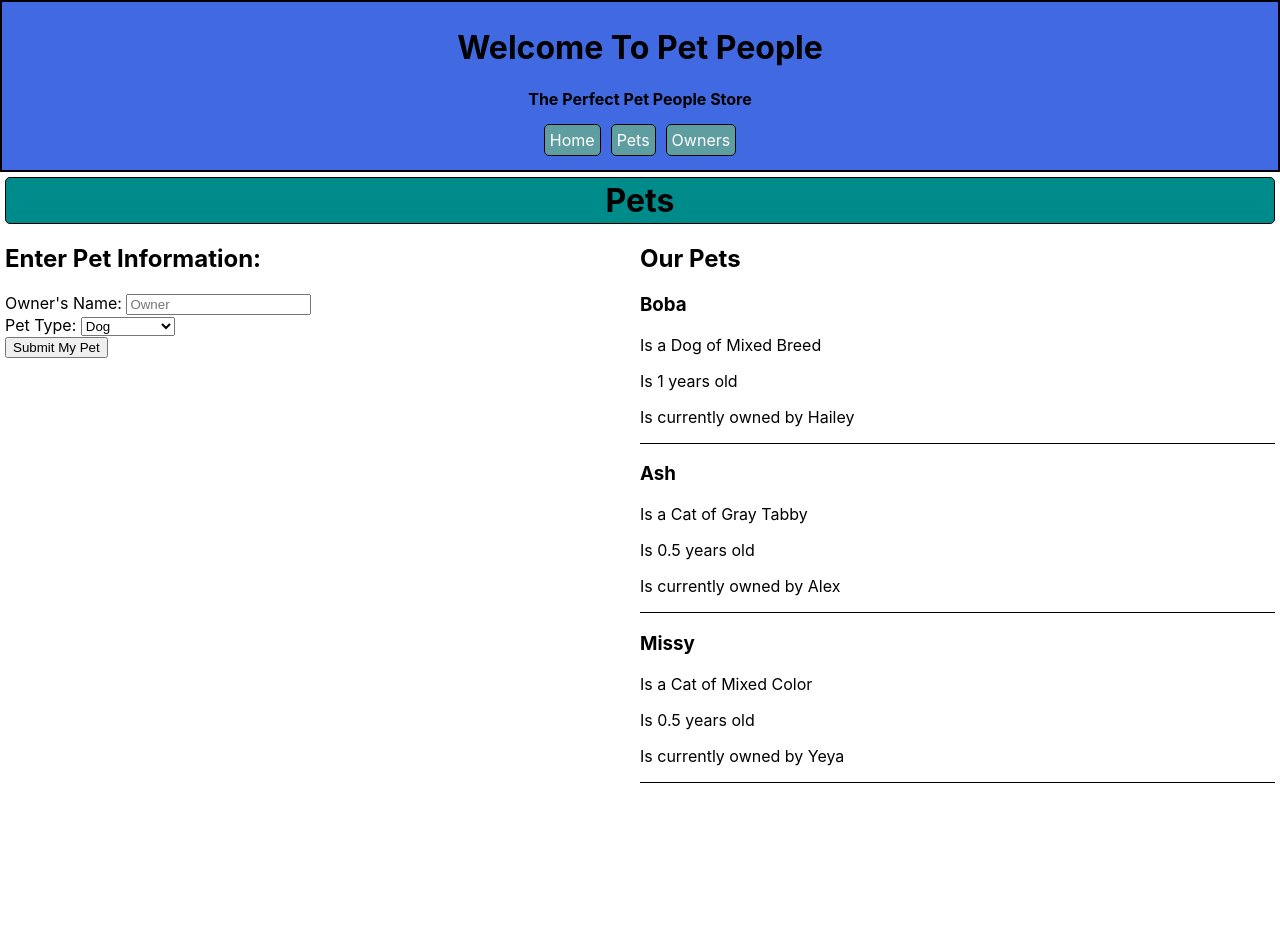
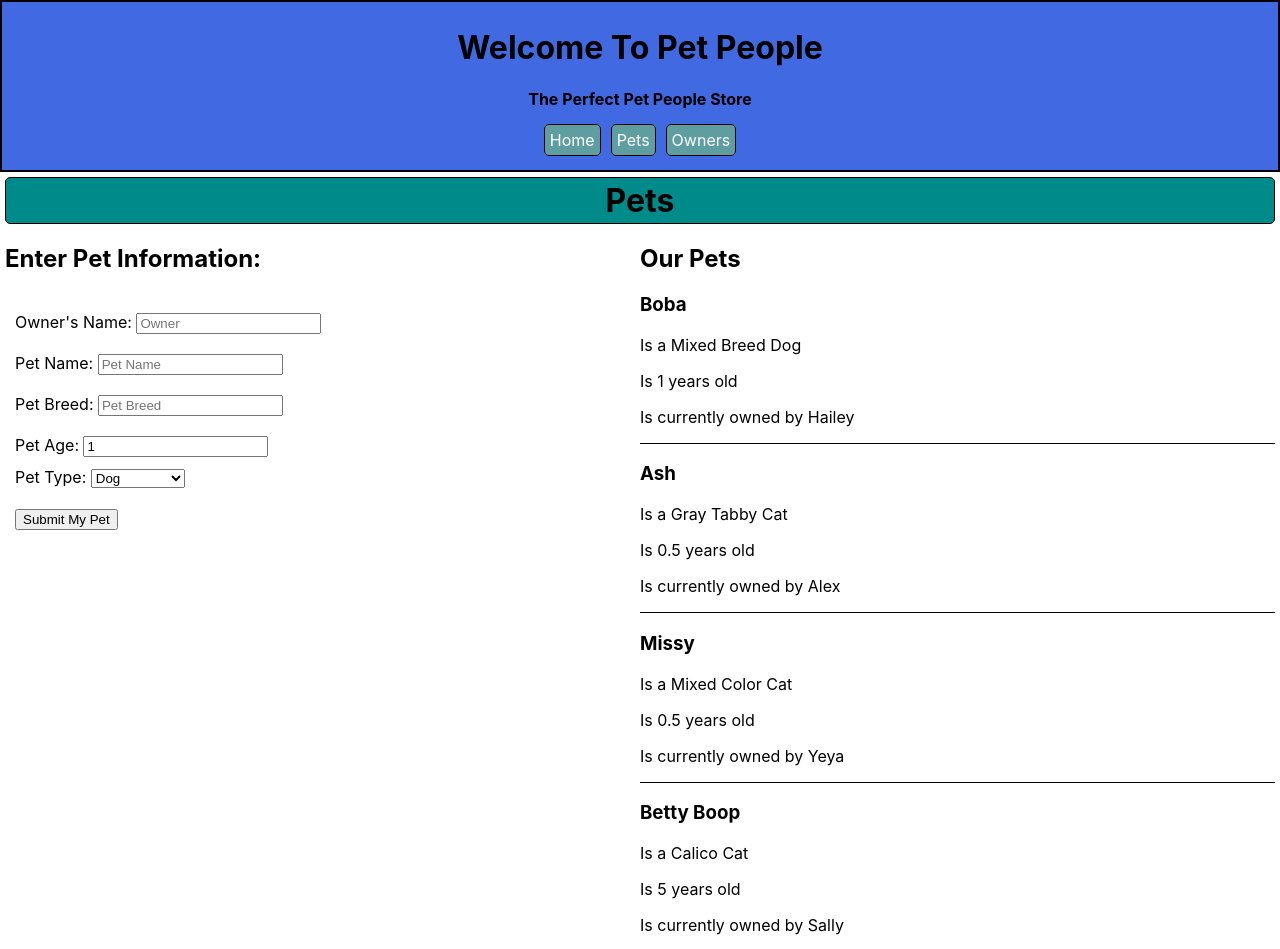
Before and after one commit to alouzao10/React_Playground, a React (Create React App) app in the folder pet_tracker/: page /pets in a window 1280 px wide. Shown: the top 949 px of the page. Before the commit the page ends 800 px from the top, so only its background shows below. Built offline with nearby package versions, Linux system fonts and the light colour scheme.

Commit message:
working on pets and owners forms with adding data to local json server

```diff
--- a/pet_tracker/src/Components/ForPets/Pets.js
+++ b/pet_tracker/src/Components/ForPets/Pets.js
@@ -3,10 +3,21 @@ import React, { useContext, useState } from 'react';
 import { GlobalContext } from '../../Context/GlobalState';
 
 function Pets() {
-  const { pets } = useContext(GlobalContext);
+  const { pets, addPet } = useContext(GlobalContext);
 
   const [owner, setOwner] = useState('');
-  const [type, setType] = useState('');
+  const [type, setType] = useState('Dog');
+  const [name, setPetName] = useState('');
+  const [breed, setPetBreed] = useState('');
+  const [age, setPetAge] = useState(1);
+
+  const [petTypes, setPetTypes] = useState([
+    { id: 1, type: 'Dog' },
+    { id: 2, type: 'Cat' },
+    { id: 3, type: 'Fish' },
+    { id: 4, type: 'Bird' },
+    { id: 5, type: 'Other' },
+  ]);
 
   const updatePetItem = (e) => {
     let field = e.target.name;
@@ -15,6 +26,15 @@ function Pets() {
     switch (field) {
       case 'owner':
         setOwner(value);
+        break;
+      case 'petName':
+        setPetName(value);
+        break;
+      case 'petBreed':
+        setPetBreed(value);
+        break;
+      case 'petAge':
+        setPetAge(value);
         break;
       case 'type':
         setType(value);
@@ -26,8 +46,26 @@ function Pets() {
 
   const handleSubmit = (e) => {
     e.preventDefault();
-    console.log('Pet', type);
-    console.log('Owner', owner);
+    if (owner === '' || owner === undefined || owner === null) {
+      alert("Please Enter Owner's Name");
+    } else if (name === '' || name === undefined || name === null) {
+      alert("Please Enter Pet's Name");
+    } else if (age === '' || age === undefined || age === null) {
+      alert("Please Enter Pet's Age");
+    } else if (breed === '' || breed === undefined || breed === null) {
+      alert("Please Enter Pet's Breed");
+    } else if (type === '' || type === undefined || type === null) {
+      alert("Please Select Pet's Type");
+    }
+    let newPet = {
+      id: Math.random() * 100 + 1,
+      name,
+      type,
+      breed,
+      age,
+      owner,
+    };
+    addPet(newPet);
   };
 
   return (
@@ -36,7 +74,7 @@ function Pets() {
       <div className='row'>
         <div className='column'>
           <h2>Enter Pet Information:</h2>
-          <form onSubmit={handleSubmit}>
+          <form onSubmit={handleSubmit} className='petForm'>
             <label>Owner's Name: </label>
             <input
               type='text'
@@ -44,6 +82,32 @@ function Pets() {
               name='owner'
               onChange={updatePetItem}
               placeholder='Owner'
+            />
+            <br />
+            <label>Pet Name: </label>
+            <input
+              type='text'
+              value={name}
+              name='petName'
+              onChange={updatePetItem}
+              placeholder='Pet Name'
+            />
+            <br />
+            <label>Pet Breed: </label>
+            <input
+              type='text'
+              value={breed}
+              name='petBreed'
+              onChange={updatePetItem}
+              placeholder='Pet Breed'
+            />
+            <br />
+            <label>Pet Age: </label>
+            <input
+              type='number'
+              value={age}
+              name='petAge'
+              onChange={updatePetItem}
             />
             <br />
             <label>Pet Type: </label>
@@ -56,19 +120,13 @@ function Pets() {
               <option disabled defaultValue>
                 Select a Pet
               </option>
-              <option value='dog' key={1}>
-                Dog
-              </option>
-              <option value='cat' key={2}>
-                Cat
-              </option>
-              <option value='fish' key={3}>
-                Fish
-              </option>
-              <option value='other' key={4}>
-                Other
-              </option>
+              {petTypes.map((petType) => (
+                <option value={petType.type} key={petType.id}>
+                  {petType.type}
+                </option>
+              ))}
             </select>
+            <br />
             <br />
             <button type='submit'>Submit My Pet</button>
           </form>
@@ -79,7 +137,7 @@ function Pets() {
             <div key={pet.id}>
               <h3>{pet.name}</h3>
               <p>
-                Is a {pet.type} of {pet.breed}
+                Is a {pet.breed} {pet.type}
               </p>
               <p>Is {pet.age} years old</p>
               <p>Is currently owned by {pet.owner}</p>
--- a/pet_tracker/src/Context/GlobalState.js
+++ b/pet_tracker/src/Context/GlobalState.js
@@ -17,37 +17,37 @@ export const GlobalProvider = ({ children }) => {
 
   function addPet(newPet) {
     setState({
-      type: 'ADD_PET',
-      payload: newPet,
+      action: 'ADD_PET',
+      data: newPet,
     });
   }
 
   function removePet(petID) {
     setState({
-      type: 'REMOVE_PET',
-      payload: petID,
+      action: 'REMOVE_PET',
+      data: petID,
     });
   }
 
   function addOwner(newOwner) {
     setState({
-      type: 'ADD_OWNER',
-      payload: newOwner,
+      action: 'ADD_OWNER',
+      data: newOwner,
     });
   }
 
   function removeOwner(ownerID) {
     setState({
-      type: 'REMOVE_OWNER',
-      payload: ownerID,
+      action: 'REMOVE_OWNER',
+      data: ownerID,
     });
   }
 
   return (
     <GlobalContext.Provider
       value={{
-        owners: state.owners,
-        pets: state.pets,
+        owners: initialState.owners,
+        pets: initialState.pets,
         addPet,
         removePet,
         addOwner,
--- a/pet_tracker/src/Data/db.json
+++ b/pet_tracker/src/Data/db.json
@@ -23,6 +23,22 @@
       "age": 0.5,
       "owner": "Yeya",
       "id": 3
+    },
+    {
+      "id": 18.226841273532134,
+      "name": "Betty Boop",
+      "type": "Cat",
+      "breed": "Calico",
+      "age": "5",
+      "owner": "Sally"
+    },
+    {
+      "id": 58.978585404108806,
+      "name": "Stewart",
+      "type": "Dog",
+      "breed": "Golden Doodle",
+      "age": ".25",
+      "owner": "Paully"
     }
   ],
   "owners": [
--- a/pet_tracker/src/Reducer/AppReducer.js
+++ b/pet_tracker/src/Reducer/AppReducer.js
@@ -1,11 +1,29 @@
-export default (action, payload) => {
-  switch (action.type) {
+export default (state, payload) => {
+  switch (payload.action) {
     case 'ADD_PET':
-      break;
+      let newPet = payload.data;
+      fetch('http://localhost:5000/pets/', {
+        method: 'POST',
+        headers: { 'Content-type': 'application/json' },
+        body: JSON.stringify(newPet),
+      })
+        .then((res) => res.json())
+        .then((data) => {
+          return [...state.pets, data];
+        });
     case 'REMOVE_PET':
       break;
     case 'ADD_OWNER':
-      break;
+      let newOwner = payload.data;
+      fetch('http://localhost:5000/owners/', {
+        method: 'POST',
+        headers: { 'Content-type': 'application/json' },
+        body: JSON.stringify(newOwner),
+      })
+        .then((res) => res.json())
+        .then((data) => {
+          return [...state.owners, data];
+        });
     case 'REMOVE_OWNER':
       break;
     default:
--- a/pet_tracker/src/index.css
+++ b/pet_tracker/src/index.css
@@ -65,3 +65,11 @@ hr {
 .row {
   display: flex;
 }
+
+.petForm {
+  padding: 10px;
+}
+
+.petForm input {
+  margin: 10px 0px;
+}
```
Also changed, not shown: 1 other file (tests, documents, lock files or other folders).
